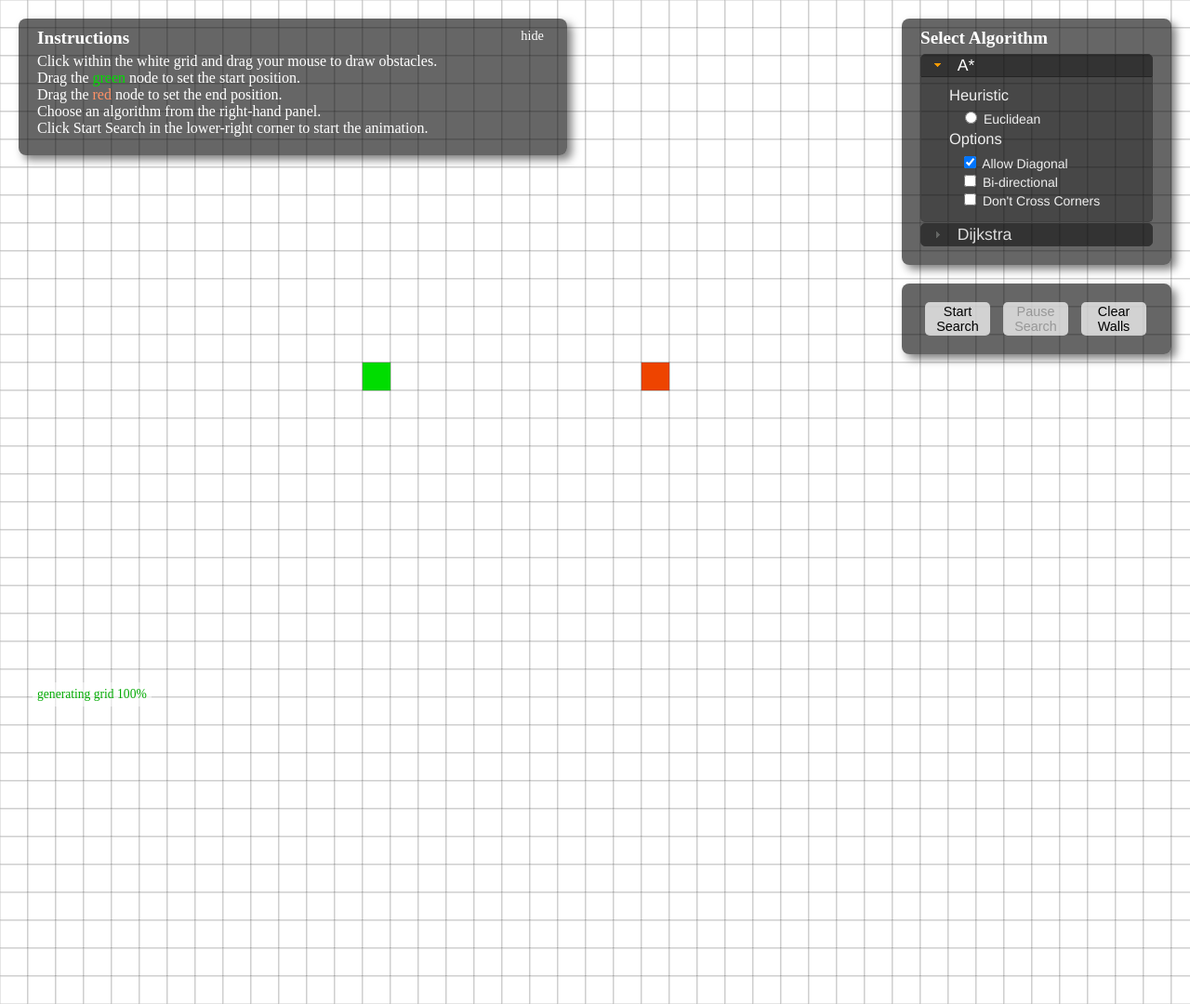
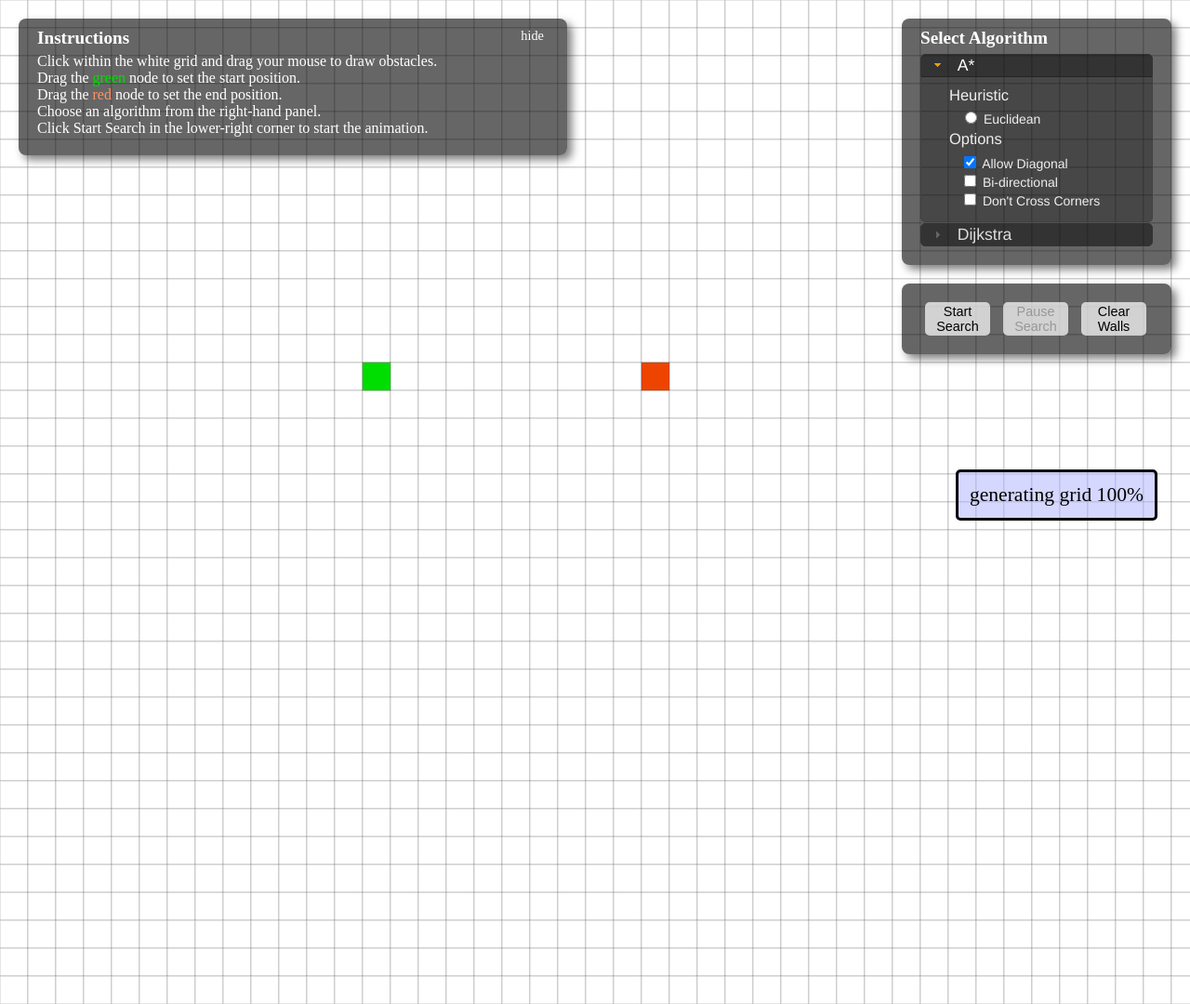
Before and after one commit to Akash2king/team-galactus, a plain HTML site: page index.html in a window 1280 px wide. Shown: the top 1080 px of the page at 93% size. Drawn offline with Linux system fonts and the light colour scheme.

Commit message:
changing the UI

```diff
--- a/css/style.css
+++ b/css/style.css
@@ -8,7 +8,12 @@ input {
     cursor: pointer;
 }
 
-h1, h2, h3, h4, h5, h6 {
+h1,
+h2,
+h3,
+h4,
+h5,
+h6 {
     margin: 0px;
     padding: 0px;
     font-weight: normal;
@@ -99,13 +104,17 @@ button:hover {
 
 #stats {
     position: fixed;
-    bottom: 40px;
-    left: 35px;
-    color: #0a0;
-    font-size: 85%;
-    padding: 5px;
-    background: rgba(255, 255, 255, 0.5);
+    bottom: 30%;
+    right: 35px;
+    color: rgb(0, 0, 0);
+    font-size: 135%;
+    padding: 12px;
+    border: 3px solid black;
+    background: rgba(172, 176, 255, 0.5);
     border-radius: 5px;
+}
+#stats p {
+    color: #000000;
 }
 
 a {
--- a/js/view.js
+++ b/js/view.js
@@ -289,10 +289,10 @@ var View = {
     showStats: function(opts) {
         var texts = [
             'length: ' + Math.round(opts.pathLength * 100) / 100,
-            'time: ' + opts.timeSpent + 'ms',
+            '<p>'+'time: ' + opts.timeSpent + 'ms'+'</p>',
             'operations: ' + opts.operationCount
         ];
-        $('#stats').show().html(texts.join('<br>'));
+        $('#stats').show().html(texts.join(''));
     },
     setCoordDirty: function(gridX, gridY, isDirty) {
         var x, y,
```
Also changed, not shown: index.html (+1 -0 lines).
